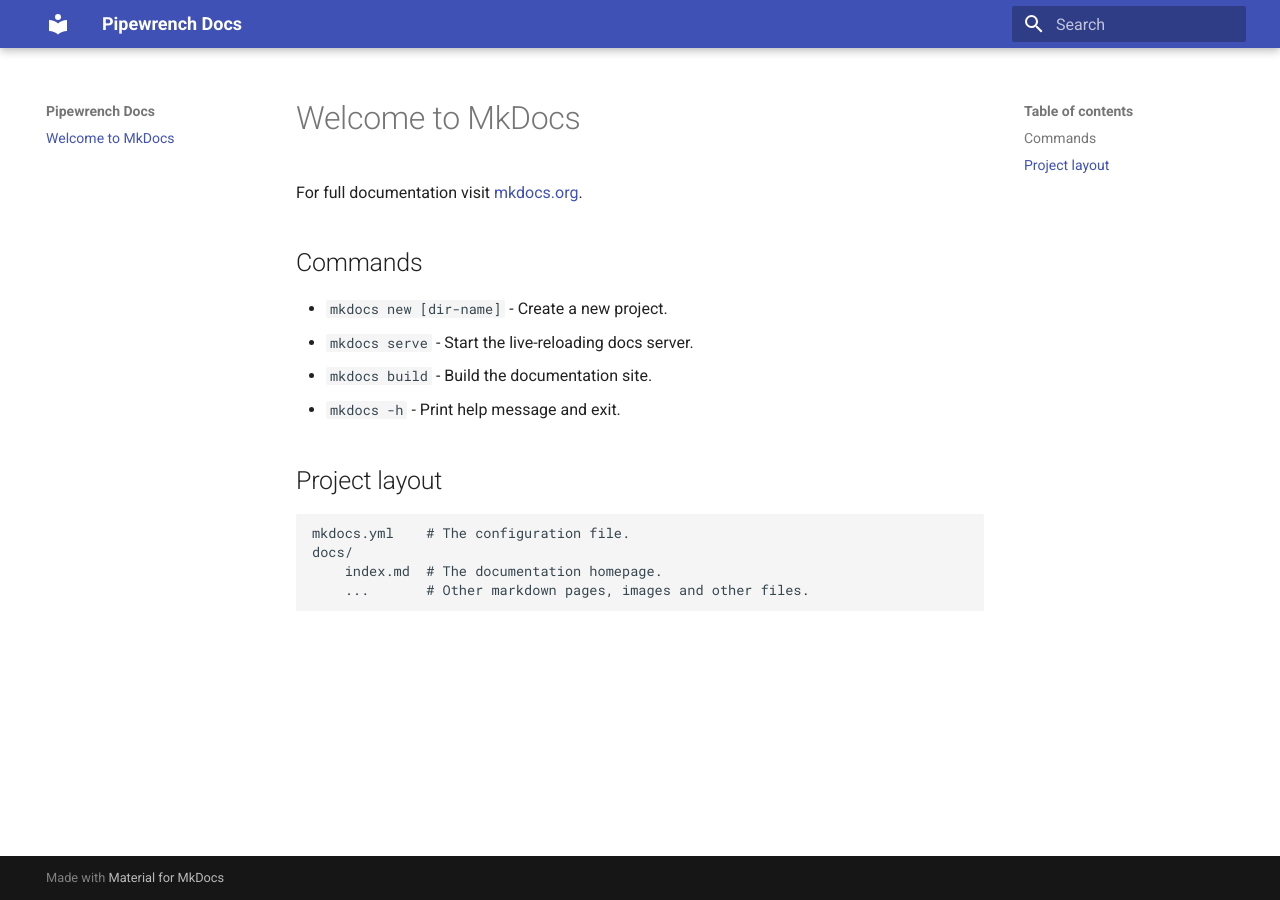
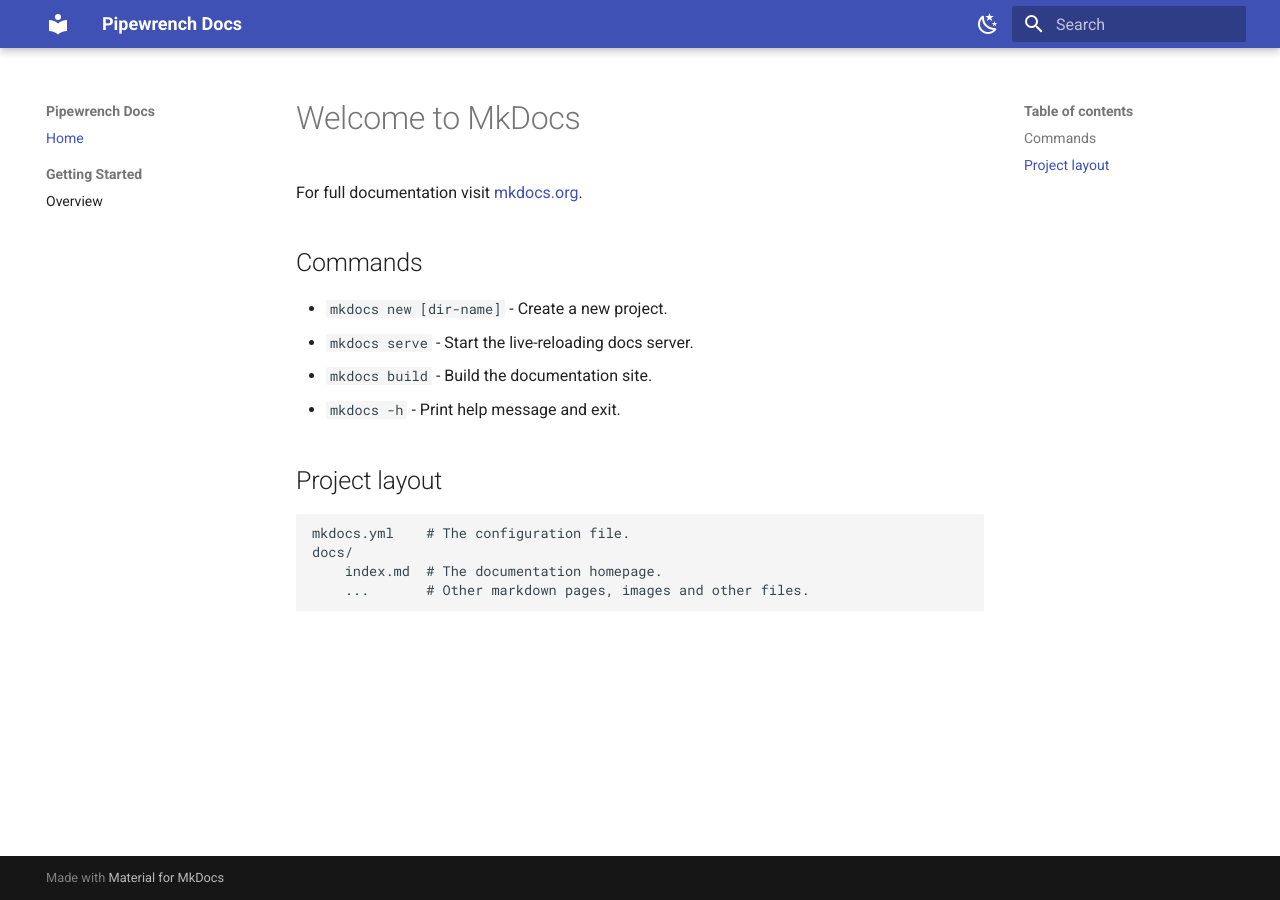
Before and after one commit to pipewrench-tech/pipewrench-docs, an MkDocs documentation site: the page built from docs/index.md, in a window 1280 px wide. Built offline with MkDocs 1.6.1 and Material for MkDocs 9.7.7, drawn with Linux system fonts in a browser that asks for light colours.

Commit message:
Added theme palette

```diff
--- a/mkdocs.yml
+++ b/mkdocs.yml
@@ -1,6 +1,11 @@
 site_name: Pipewrench Docs
 site_description: Documentation for Your Product
 site_url: https://docs.pipewrench.co.uk
+
+nav:
+  - Home: index.md
+  - Getting Started:
+      - Overview: getting-started/overview.md
 
 theme:
   name: material
@@ -10,6 +15,15 @@ theme:
     - navigation.top
     - search.suggest
     - search.highlight
+  palette:
+    - scheme: default
+      toggle:
+        icon: material/weather-night
+        name: Switch to dark mode
+    - scheme: slate
+      toggle:
+        icon: material/weather-sunny
+        name: Switch to light mode
 
 markdown_extensions:
   - admonition
```
